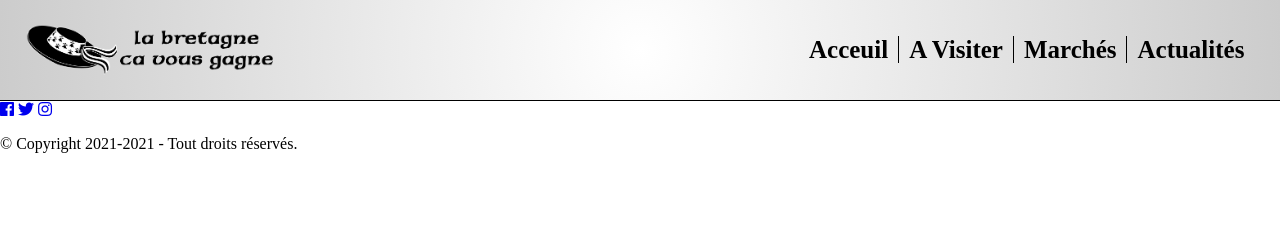
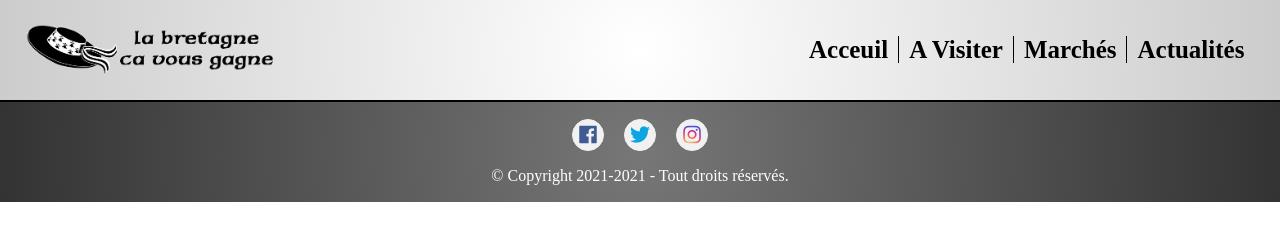
Before and after one commit to frNicolasSCHMITT/Projet_Groupe_Bretagne, a plain HTML site: page index.html in a window 1280 px wide. Drawn offline with Linux system fonts and the light colour scheme.

Commit message:
Update style.css

```diff
--- a/style.css
+++ b/style.css
@@ -58,76 +58,116 @@ nav {
 		1px 1px 0 #000;
 }
 
-.carousel {
+/* FOOTER */
+
+footer {
 	width: 100%;
-  height: 100%;
-  overflow: hidden;
+	height: 100px;
+	background: radial-gradient(
+		circle,
+		rgba(119,119,119,1) 0%,
+		rgba(51,51,51,1) 100%
+	);
+	display: flex;
+	flex-direction: column;
+	justify-content: center;
+	align-items: center;
+	border-top: 1px solid #000;
 }
 
-figure {
-  position: relative;
-  width: 400%;
-  margin: 0;
-  padding: 0;
-  font-size: 0;
-  text-align: left;
-  animation: 10s slidy infinite;
+/* SOCIAL */
+
+.social {
+	text-align: center;
 }
 
-.carouselImg {
-  width: 25%;
-  float: left;
+.social > a {
+	font-size: 20px;
+	width: 30px;
+	height: 30px;
+	line-height: 30px;
+	display: inline-block;
+	text-align: center;
+	border-radius: 50%;
+	border: 1px solid white;
+	margin: 0 8px;
+	opacity: 0.9;
 }
 
-/* @keyframes slidy {
-  0% {
-    left: 0%;
+.social > a:hover {
+	opacity: 1;
 }
-  20% {
-    left: 0%;
+
+.facebook {
+	border: 1px solid #3b5998;
+	background: #ffffff;
+	color: #3b5998;
 }
-  25% {
-    left: -100%;
+
+.facebook:hover {
+	background: #3b5998;
+	color: #ffffff;
 }
-  45% {
-    left: -100%;
+
+.twitter {
+	border: 1px solid #00acee;
+	background: #ffffff;
+	color: #00acee;
 }
-  50% {
-    left: -200%;
+
+.twitter:hover {
+	background: #00acee;
+	color: #ffffff;
 }
-  70% {
-    left: -200%;
+
+.instagram {
+	border: 1px solid #000;
+	background: #ffffff;
+	color: #000;
 }
-  75% {
-    left: -300%;
+
+footer .fa-instagram {
+	color: transparent;
+	background: radial-gradient(
+		circle at 30% 107%,
+		#fdf497 0%,
+		#fdf497 5%,
+		#fd5949 45%,
+		#d6249f 60%,
+		#285AEB 90%
+	);
+	background: -webkit-radial-gradient(
+		circle at 30% 107%,
+		#fdf497 0%,
+		#fdf497 5%,
+		#fd5949 45%,
+		#d6249f 60%,
+		#285AEB 90%
+	);
+	background-clip: text;
+	-webkit-background-clip: text;
 }
-  100% {
-    left: -300%;
+
+.instagram:hover {
+	background: radial-gradient(
+		circle at 30% 107%,
+		#fdf497 0%,
+		#fdf497 5%,
+		#fd5949 45%,
+		#d6249f 60%,
+		#285AEB 90%
+	);
+	color: #ffffff;
 }
-} */
-@keyframes slidy {
-  0% {
-    left: 0%;
+
+footer .instagram:hover .fa-instagram {
+	color: #ffffff;
 }
-  25% {
-    left: 0%;
+
+/* COPYRIGHT */
+
+.copyright {
+	text-align:center;
+	margin-bottom:0;
+	color: white;
 }
-  30% {
-    left: -100%;
-  }
-  55% {
-    left: -100%;
-  }
-  60% {
-    left: -200%;
-  }
-  85% {
-    left: -200%;
-  }
-  90% {
-    left: -300%;
-  }
-  100% {
-    left: -300%;
-  }
-}
```
Lines whose indentation alone changed are shown as unchanged.
